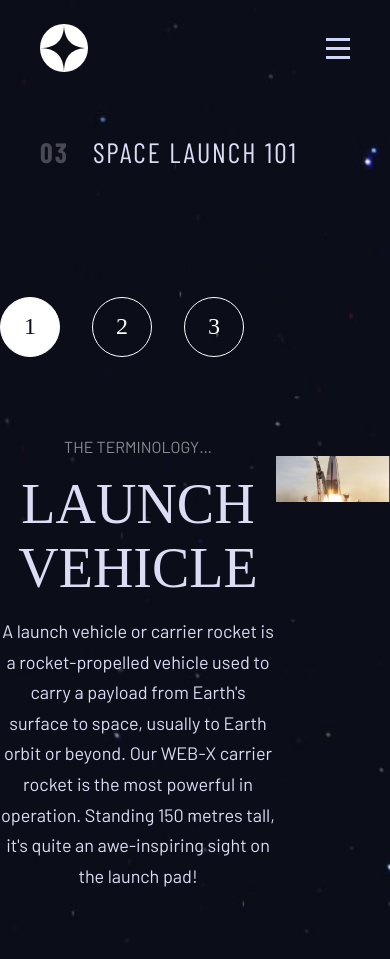
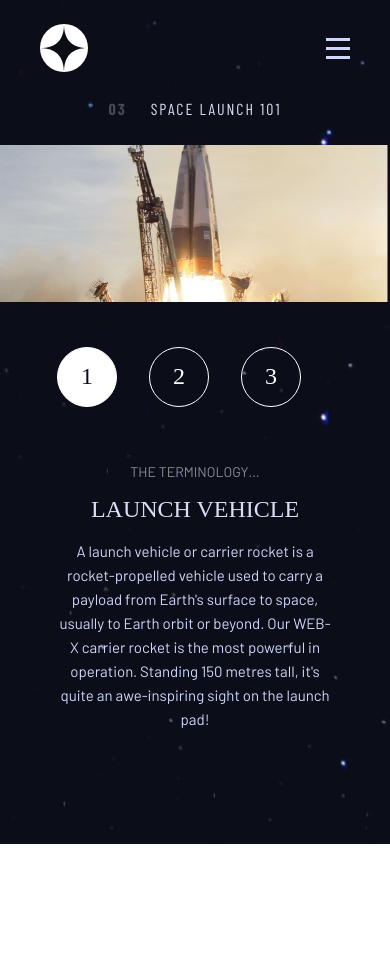
Before and after one commit to Fariv/frontendmentor.io, a React (Vite) app in the folder space-tourism-website-main/: page /technology in a window 390 px wide. After the commit the page ends 844 px from the top, so only its background shows below. Built offline with nearby package versions, Linux system fonts and the light colour scheme; a web font is replaced by a local one.

Commit message:
technology page mobile screen styling done

```diff
--- a/space-tourism-website-main/src/components/TechnologyContent.jsx
+++ b/space-tourism-website-main/src/components/TechnologyContent.jsx
@@ -8,14 +8,20 @@ import LeftSideContainer from "../styled/LeftSideContainer";
 
 const TechnologyContentStyled = styled.div`
     display: flex;
-    justify-content: space-between;
     margin: 1rem 0 0 0;
     height: 100vh;
+    flex-direction: column;
     @media (max-width: 1024px) {
         flex-direction: column;
         margin: 1rem 0 0 0;
         text-align: center;
         justify-content: unset;
+        height: 100%;
+    }
+    @media (max-width: 768px) {
+        margin: 0;
+        height: 100%;
+        justify-content: space-between;
     }
 `;
 
@@ -33,19 +39,28 @@ const LeftSideStyled = styled.div`
     ${sharedCss}
     width: 59%;
     padding-left: 12.25rem;
+    @media (min-width: 1025px) {
+        display: flex;
+        align-items: center;
+    }
     @media (max-width: 1024px) {
         margin: 0;
         padding-left: 0;
     }
+    @media (max-width: 768px) {
+        margin: 0;
+        padding-bottom: 0;
+    }
 `;
 
 const LeftSideText = styled.div`
-    width: 400px;
+    width: 100%;
     letter-spacing: 2px;
     font-family: 'Barlow Condensed', sans-serif;
     text-transform: uppercase;
     display: flex;
-    margin-bottom: 8rem;
+    margin-bottom: 4rem;
+    padding-left: 12.25rem;
     > h1 {
         font-size: 28px;
         margin-top: 20px;
@@ -61,6 +76,22 @@ const LeftSideText = styled.div`
         margin-bottom: 3.75rem;
         justify-content: flex-start;
         padding-left: 2.5rem;
+    }
+    @media (max-width: 768px) {
+        width: 100%;
+        padding-left: 0;
+        margin-bottom: 0;
+        justify-content: center;
+        > h1 {
+            font-size: 16px;
+            margin-top: 0;
+            margin-bottom: 0;
+        }
+        > h1.menu-number {
+            font-size: 16px;
+            margin-top: 0;
+            margin-bottom: 0;
+        }
     }
 `;
 
@@ -86,6 +117,10 @@ const Pager = styled.ul`
     @media (max-width: 1024px) {
         display: flex;
         justify-content: center;
+    }
+    @media (max-width: 768px) {
+        display: flex;
+        margin-top: 2rem;
     }
 `;
 
@@ -127,6 +162,9 @@ const Detail = styled.div`
         align-items: center;
         margin-left: 0;
     }
+    @media (max-width: 768px) {
+        margin-top: 1.5rem;
+    }
 `;
 
 const DetailSubheader = styled.div`
@@ -134,6 +172,9 @@ const DetailSubheader = styled.div`
     font-size: 16px;
     color: rgba(255, 255, 255, 0.52);
     text-transform: uppercase;
+    @media (max-width: 768px) {
+        font-size: 14px;
+    }
 `;
 
 const DetailHeader = styled.div`
@@ -141,6 +182,9 @@ const DetailHeader = styled.div`
     font-size: 56px;
     text-transform: uppercase;
     margin-top: 1rem;
+    @media (max-width: 768px) {
+        font-size: 24px;
+    }
 `;
 const DetailText = styled.p`
     font-family: 'Barlow', sans-serif;
@@ -148,9 +192,16 @@ const DetailText = styled.p`
     line-height: 1.7;
     margin-top: 1rem;
     max-width: 444px;
+    color: #D0D6F9;
     @media (max-width: 1024px) {
         margin-left: auto;
         margin-right: auto;
+    }
+    @media (max-width: 768px) {
+        font-size: 15px;
+        text-align: center;
+        line-height: 1.6;
+        padding: 0 3.7rem;
     }
 `;
 
@@ -166,6 +217,9 @@ const RightSideCosmicBody = styled.div`
         background-size: 100%;
         background-position-x: center;
     }
+    @media (max-width: 768px) {
+        height: 170px;
+    }
 `;
 
 const LeftBottomContainerStyled = styled.div`
@@ -179,18 +233,24 @@ const TechnologyContent = () => {
     const {setBg} = useContext(BgContext);
     const [selectedTechDetail, setSelectedTechDetail] =  useState({});
     const [allTechsWithActive, setAllTechsWithActive] =  useState({});
+    const [leftSideContainerDirection, setLeftSideContainerDirection] =  useState("row");
     const [isDesktop, setIsDesktop] =  useState(0);
 
     const { width } = useWindowDimensions();
     useEffect(() => {
-        if (width > 767 && width < 1025) {
+        if (width > 768 && width < 1025) {
 
             setBg(TechnologyBgImageTablet);
             setIsDesktop(0);
+            setLeftSideContainerDirection("column-reverse");
         } else if (width > 1024) {
 
             setBg(TechnologyBgImageDesktop);
             setIsDesktop(1);
+            setLeftSideContainerDirection("row");
+        } else if (width <= 768) {
+
+            setLeftSideContainerDirection("column-reverse");
         }
     }, [width]);
 
@@ -239,7 +299,7 @@ const TechnologyContent = () => {
                 <h1 className='menu-number'>03</h1>
                 <h1>SPACE LAUNCH 101</h1>
             </LeftSideText>
-            <LeftSideContainer>
+            <LeftSideContainer direction={leftSideContainerDirection} style={{marginBottom: "3rem"}}>
                 <LeftSideStyled>
                     <LeftBottomContainerStyled>
                         <Pager>
```
